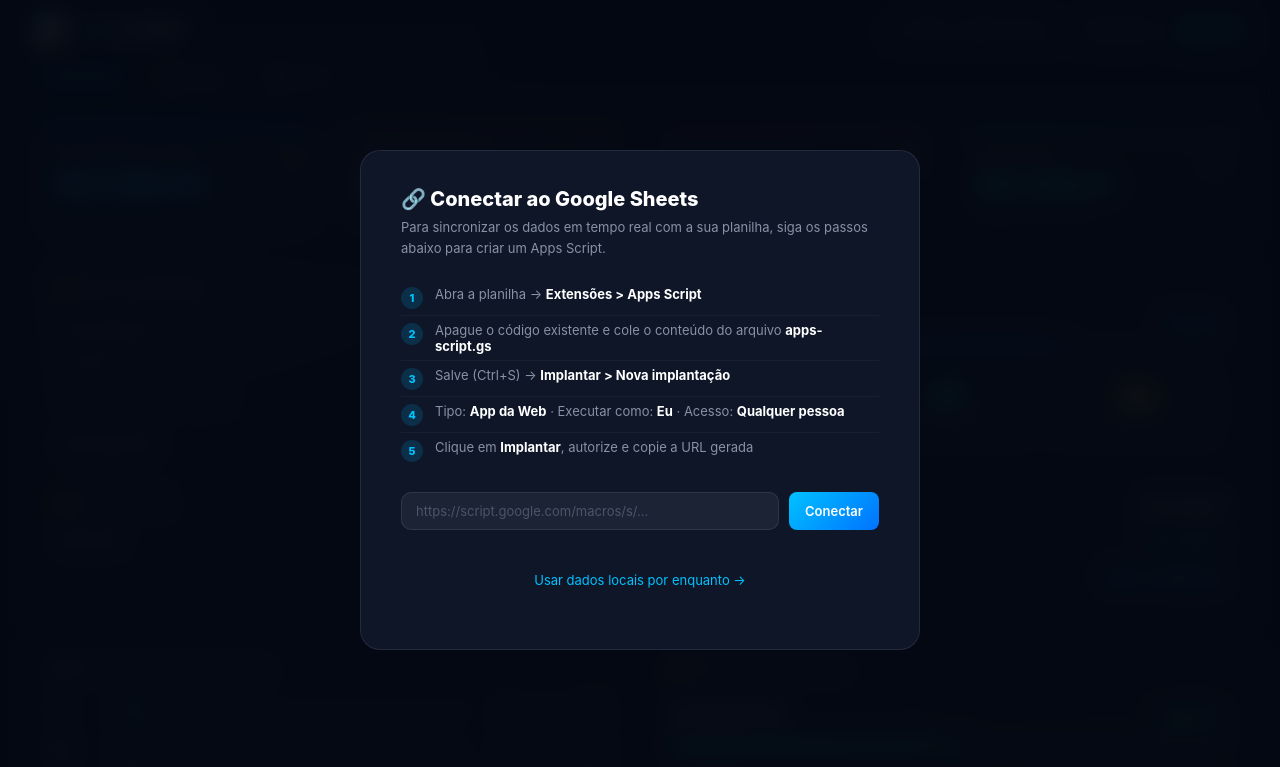
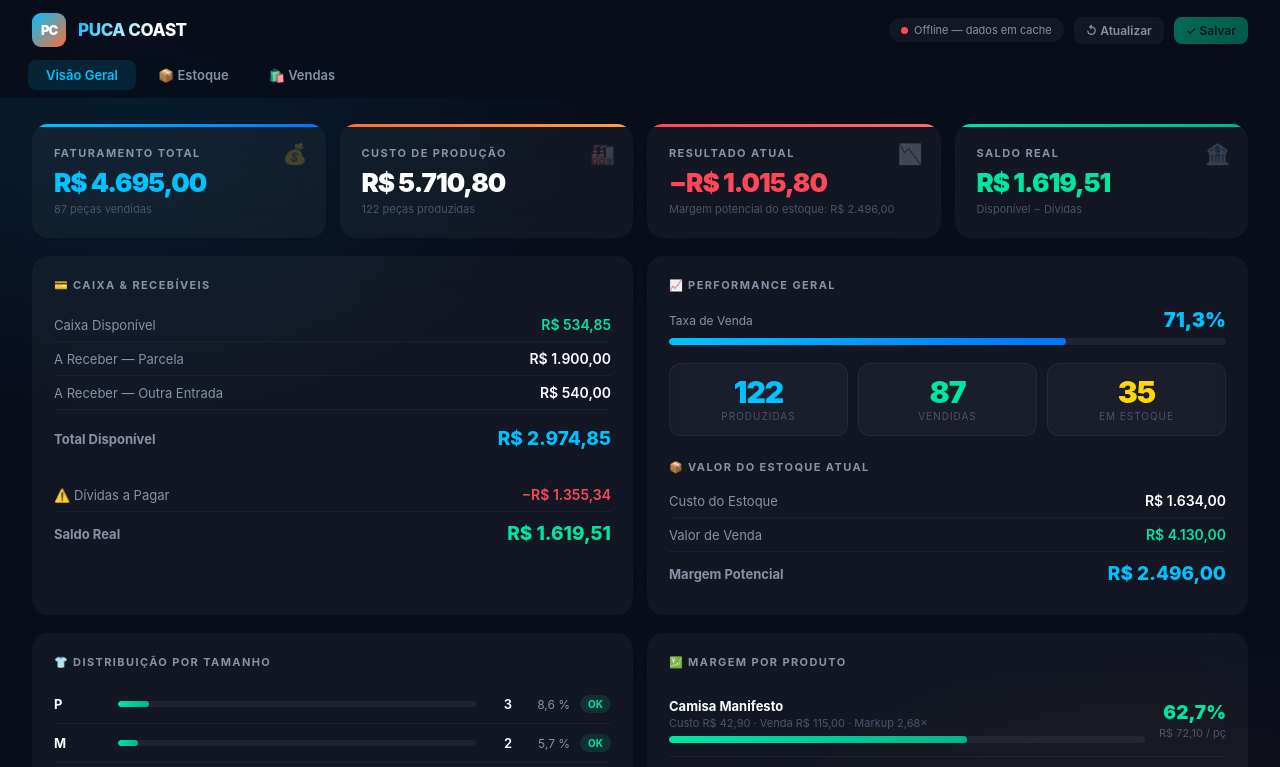
Before and after one commit to antonio-costa-hub/puca-coast-dashboard, a plain HTML site: page dashboard.html in a window 1280 px wide. Shown: the top 767 px of the page. Drawn offline with Linux system fonts and the light colour scheme; no server answers.

Commit message:
Remove modal de setup na entrada — vai direto pro dashboard

```diff
--- a/dashboard.html
+++ b/dashboard.html
@@ -9,7 +9,7 @@
       --bg:     #080d1a;
       --bg2:    #0e1628;
       --card:   rgba(255,255,255,.045);
-      --cardh:  rgba(255,255,255,.075);
+      --cardh:  rgba(255,255,255,.075);h
       --border: rgba(255,255,255,.085);
       --blue:   #00c2ff;
       --coral:  #ff6b35;
@@ -1336,6 +1336,9 @@
 
 // ── INIT ──────────────────────────────────────────────────────────────────────
 async function init() {
+  // Esconde o modal de setup imediatamente — a DEFAULT_URL já está configurada
+  document.getElementById('setup-overlay').classList.add('hidden');
+
   // Save URL to localStorage if using the default
   if (!localStorage.getItem(URL_KEY)) {
     localStorage.setItem(URL_KEY, DEFAULT_URL);
```
